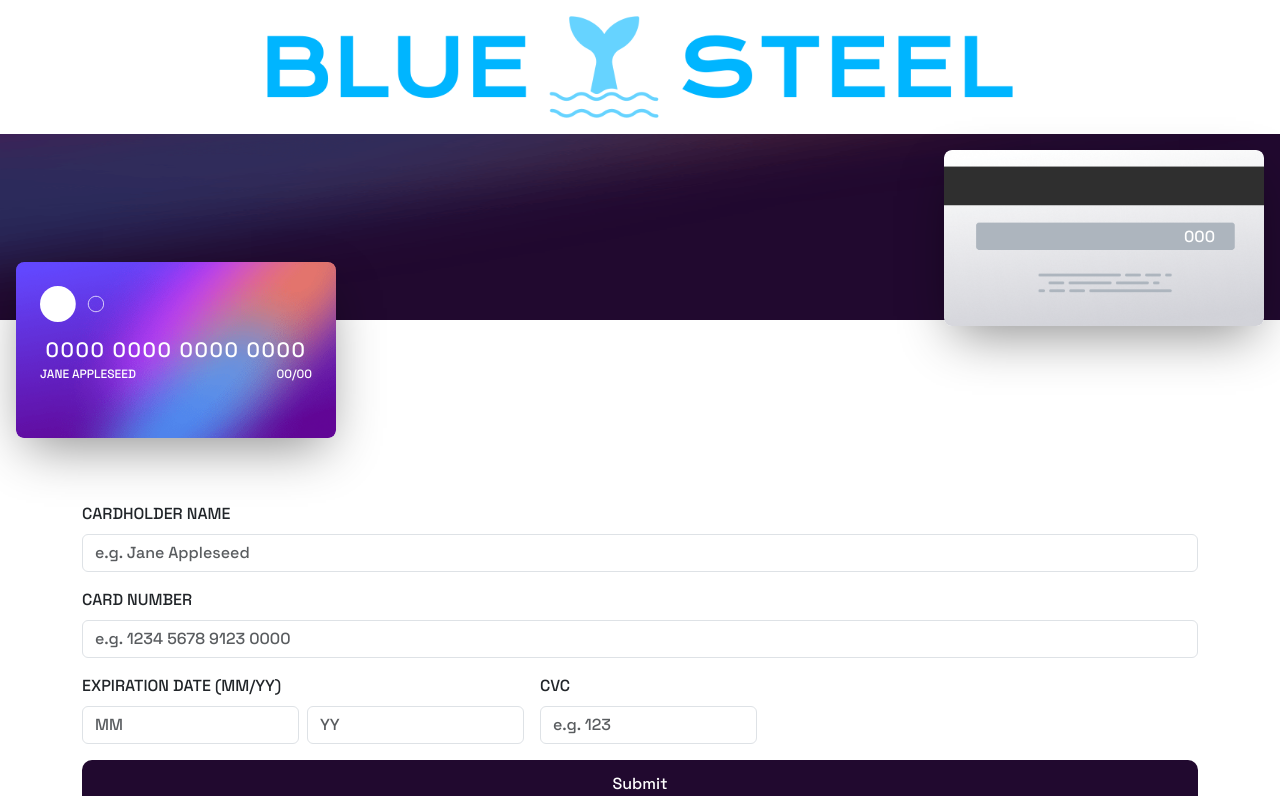
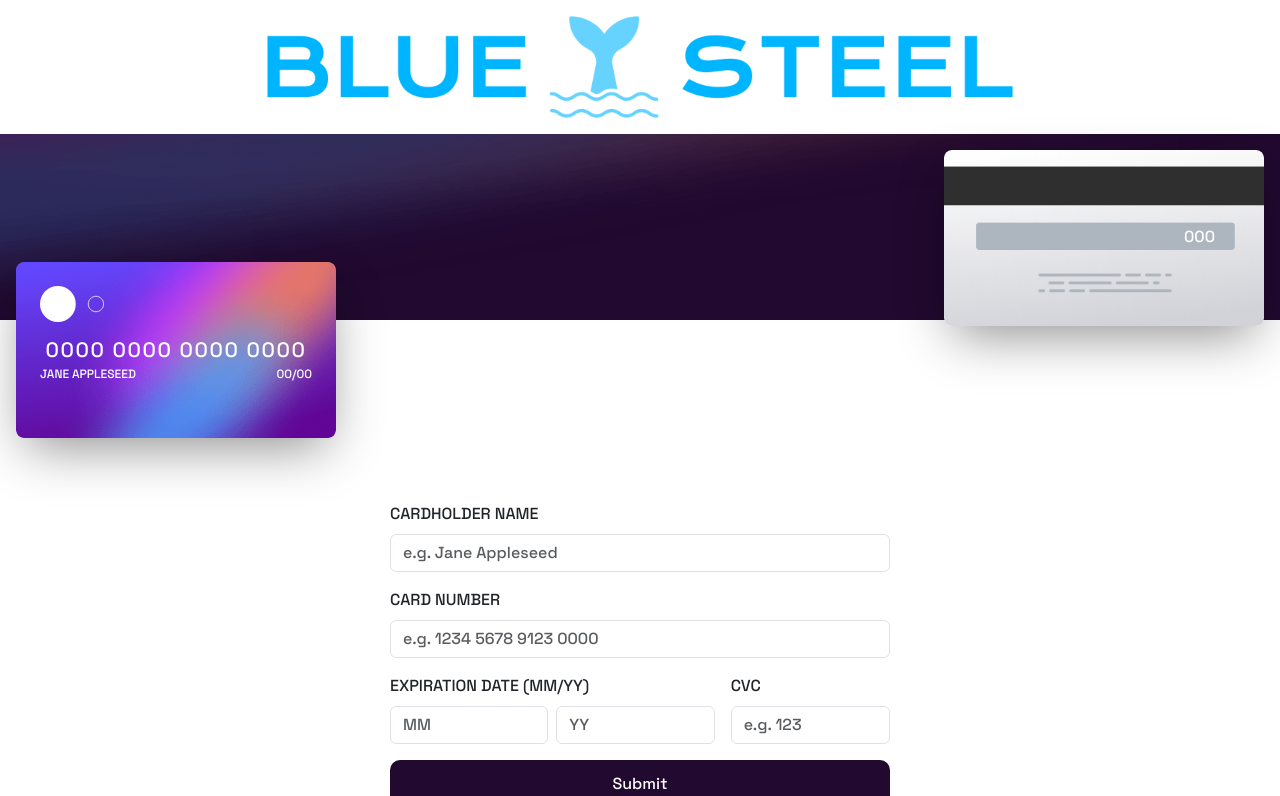
Before and after one commit to grammerjam/tt-main, a React (Create React App) app in the folder project3b/: page / in a window 1280 px wide. Shown: the top 796 px of the page. Built offline with nearby package versions, Linux system fonts and the light colour scheme.

Commit message:
adding breakpoints

```diff
--- a/project3b/src/styles.scss
+++ b/project3b/src/styles.scss
@@ -179,7 +179,11 @@
 }
 
 .form {
-  @media screen and (min-width: 1440px) {
+  @media screen and (min-width: 992px) {
+    margin: 0 auto;
+    max-width: 690px;
+  }
+  @media screen and (min-width: 1024px) {
     max-width: 500px;
   }
   &__expiration-container {
```
